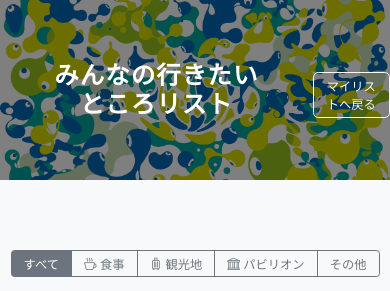
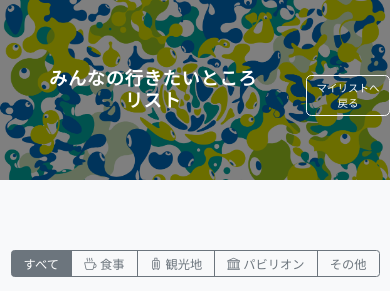
Before and after one commit to Maru-251/expo2025_table_tennis, a FastAPI app: template templates/public.html in a window 390 px wide. Shown: the top 291 px of the page. Run offline with FastAPI, Linux system fonts and the light colour scheme; the template is opened without the code that fills it, so the values that code supplies are empty.

Commit message:
Reduce header text sizes for small screens

```diff
--- a/static/style.css
+++ b/static/style.css
@@ -65,6 +65,9 @@ h1, h2, h3     { font-family: 'Poppins', sans-serif;      }
    スマホ幅（<576px）でのレイアウト調整
 ------------------------------------------------- */
 @media (max-width:575.98px){
+  .title-band h1{
+    font-size:1.3rem;         /* タイトルをやや小さく */
+  }
   .header-links{
     position:static;          /* 通常フローに戻す */
     transform:none;
@@ -75,10 +78,10 @@ h1, h2, h3     { font-family: 'Poppins', sans-serif;      }
     justify-content:center;
     gap:.5rem;
   }
-  /* ボタンをスリム化（btn-sm 相当）*/
+  /* ボタンをスリム化（btn-sm より小さめ）*/
   .header-links .btn{
-    padding:.25rem .75rem;
-    font-size:.875rem;
+    padding:.25rem .5rem;
+    font-size:.75rem;
   }
 }
 
```
